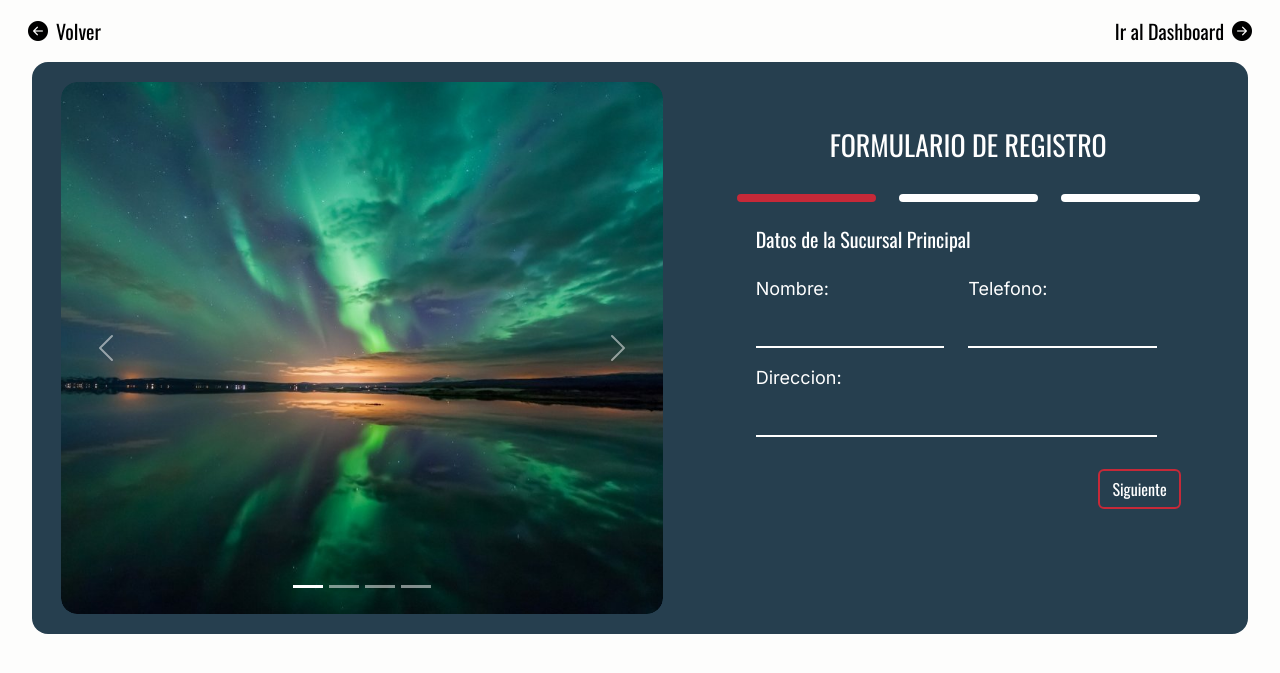
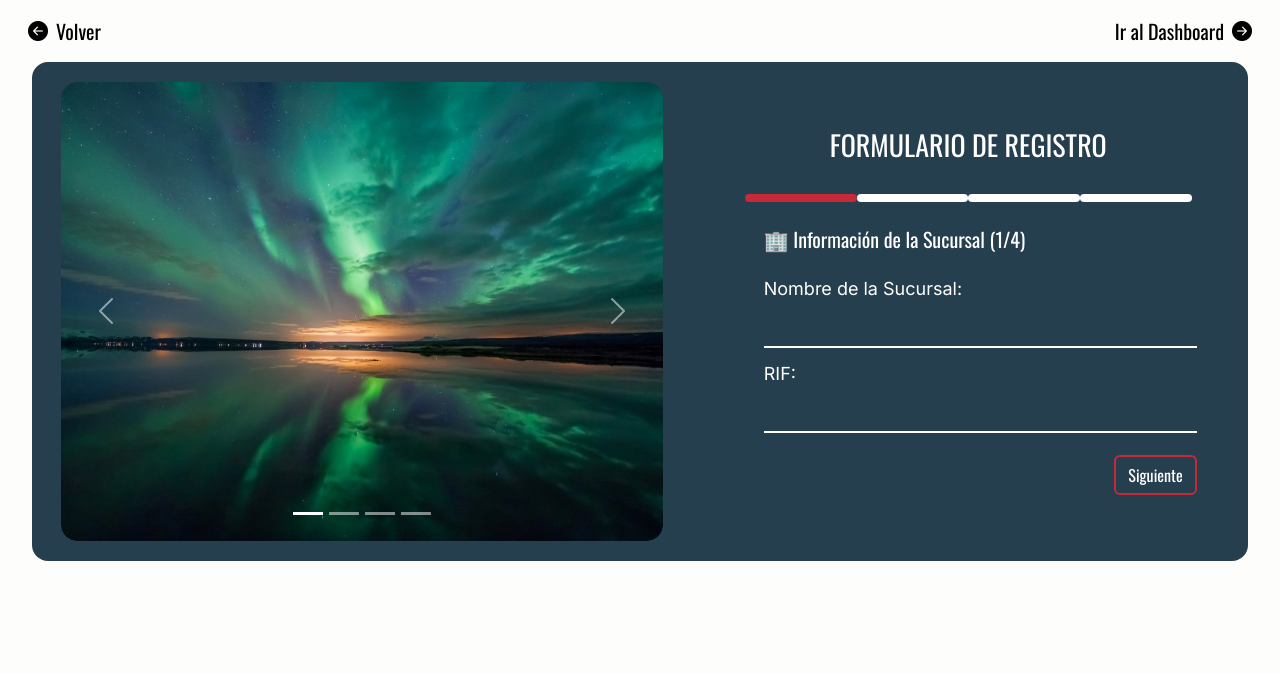
Before and after one commit to Rafa-x64/QuickStock---Inventory-Sales-Management-System-for-Shoe-Stores, a PHP site: page /DEV/registro-usuario in a window 1280 px wide. Shown: the top 673 px of the page. Run offline with PHP 8.4, Linux system fonts and the light colour scheme.

Commit message:
formulario de registro arreglado y adaptado a MER nuevo

```diff
--- a/src/view/css/registro-usuario.css
+++ b/src/view/css/registro-usuario.css
@@ -42,26 +42,44 @@
 
 #multiStepForm {
     background: transparent;
-    padding: 30px;
-    border-radius: 10px;
-    max-width: 500px;
-    width: 100%;
-    overflow: hidden;
+        padding: 30px;
+        border-radius: 10px;
+        max-width: 500px;
+        width: 100%;
+        overflow: hidden;
+        /* 🔥 AJUSTADO: Se reduce de 420px a 360px para compactar el espacio. */
+        min-height: 360px;
 }
 
+/* Opcional, pero recomendado: Asegurar que el contenedor de pasos no tenga un margen negativo innecesario
+   Si el margen negativo que tienes (-30px 0) es para compensar un padding, este ajuste es clave. */
 .form-steps-container {
     display: flex;
     transition: transform 0.5s ease-in-out;
-    width: 300%;
-    margin: -30px 0;
+    width: 400%;
+    /* Cambié de 300% a 400% ya que ahora son 4 pasos */
+    margin: 0;
+    /* 🔥 RECOMENDADO: Eliminar el margen negativo si causa problemas. */
 }
 
 .form-step {
-    min-width: 33.3333%;
+    min-width: 25%;
+    /* 🔥 CAMBIAR a 25% para 4 pasos */
     box-sizing: border-box;
     padding: 30px;
     padding-top: 0;
     padding-bottom: 0;
+}
+
+.form-step .row .mb-3 {
+    margin-bottom: 12px !important;
+    /* Valor reducido de Bootstrap (ej: 1rem/16px a 12px) */
+}
+
+/* Opcional: Ajustar el margen de los botones si el espacio sigue siendo mucho */
+.navigation-buttons {
+    padding-top: 10px !important;
+    /* Reducir el padding superior si es necesario */
 }
 
 .progress-bar-custom {
@@ -109,3 +127,36 @@
     box-shadow: none;
     color: inherit;
 }
+
+.registro-usuario-right textarea.registro-usuario-custom-input {
+    /* Deshabilitar la capacidad del usuario de redimensionar el textarea */
+    resize: none;
+    /* Asegurar que también tenga el mismo estilo de borde que los inputs */
+    border-bottom: 2px solid var(--font-color-light);
+    border-radius: 0px;
+}
+
+/* 🔥 NUEVO: Aplicar el estilo de enfoque también al textarea */
+.registro-usuario-right textarea.registro-usuario-custom-input:focus {
+    background-color: rgba(69, 109, 134, 0.5);
+    border: none;
+    border-radius: 0.5rem;
+    outline: none;
+    box-shadow: none;
+    color: inherit;
+}
+
+.validation-tooltip .tooltip-inner {
+    background-color: var(--red-Quick, #dc3545);
+    /* Usar el color rojo de Bootstrap o tu variable */
+    color: var(--font-color-light, #fff);
+    font-weight: bold;
+    font-size: 0.85rem;
+    padding: 0.5rem 0.75rem;
+}
+
+/* Cambiar el color del triángulo (arrow) para que coincida con el fondo */
+.validation-tooltip.bs-tooltip-bottom .tooltip-arrow::before,
+.validation-tooltip.bs-tooltip-auto[data-popper-placement^="bottom"] .tooltip-arrow::before {
+    border-bottom-color: var(--red-Quick, #dc3545);
+}
--- a/src/view/html/registro-usuario-view.php
+++ b/src/view/html/registro-usuario-view.php
@@ -1,5 +1,6 @@
 <div class="container-fluid px-0 px-md-3">
     <div class="row p-1 p-md-3 mx-1 mx-md-3 d-flex flex-row justify-content-around registro-usuario">
+
         <div class="col-6 d-none d-md-block p-0">
             <div class="registro-usuario-left">
                 <div id="miCarouselCrossfade" class="carousel slide carousel-fade" data-bs-ride="carousel">
@@ -34,98 +35,114 @@
                 </div>
             </div>
         </div>
-        <div class="col-12 col-md-5 px-2 pt-5 d-flex flex-column justify-content-center align-items-center registro-usuario-right">
+
+        <div class="col-12 col-md-5 px-sm-3 pt-5 d-flex flex-column justify-content-center align-items-center registro-usuario-right">
             <div class="row w-100">
                 <div class="col-12 p-0 m-0 d-flex flex-column justify-content-center align-items-center">
                     <h3 class="Quick-title text-uppercase">Formulario de Registro</h3>
                 </div>
                 <div class="col-12 p-0 px-md-2">
                     <div id="multiStepForm" class="p-0 pb-5 w-100">
+
                         <div class="progress-bar-custom mt-4">
                             <div class="progress-step-custom active" id="stepIndicator1"></div>
                             <div class="progress-step-custom" id="stepIndicator2"></div>
                             <div class="progress-step-custom" id="stepIndicator3"></div>
+                            <div class="progress-step-custom" id="stepIndicator4"></div>
                         </div>
+
                         <form action="" method="POST">
                             <div class="form-steps-container mt-2">
-                                <div class="form-step px-1 px-md-1 px-lg-4 w-100" id="step1">
-                                    <h5 class="mt-0 mb-4 Quick-title">Datos de la Sucursal Principal</h5>
+
+                                <div class="form-step px-3 px-md-1 px-lg-4 w-100" id="step1">
+                                    <h5 class="mt-0 mb-4 Quick-title">🏢 Información de la Sucursal (1/4)</h5>
                                     <div class="row w-100">
-                                        <div class="col-12 col-md-12 col-lg-6 mb-3">
-                                            <label for="sucursal_nombre" class="form-label">Nombre:</label>
-                                            <input type="text" class="form-control registro-usuario-custom-input" id="sucursal_nombre" name="sucursal_nombre" required>
-                                        </div>
-                                        <div class="col-12 col-md-12 col-lg-6 mb-3">
-                                            <label for="sucursal_telefono" class="form-label">Telefono:</label>
-                                            <input type="tel" class="form-control registro-usuario-custom-input" id="sucursal_telefono" name="sucursal_telefono" required>
+                                        <div class="col-12 mb-3">
+                                            <label for="sucursal_nombre" class="form-label">Nombre de la Sucursal:</label>
+                                            <input type="text" class="form-control registro-usuario-custom-input" id="sucursal_nombre" name="sucursal_nombre" maxlength="255" required>
                                         </div>
                                         <div class="col-12 mb-3">
-                                            <label for="sucursal_direccion" class="form-label">Direccion:</label>
-                                            <input type="text" class="form-control registro-usuario-custom-input" id="sucursal_direccion" name="sucursal_direccion" required>
+                                            <label for="sucursal_rif" class="form-label">RIF:</label>
+                                            <input type="text" class="form-control registro-usuario-custom-input" id="sucursal_rif" name="sucursal_rif" maxlength="20" required>
                                         </div>
                                     </div>
-                                    <div class="d-grid gap-2 d-md-flex justify-content-md-end pt-3">
-                                        <button type="button" class="btn Quick-title Quick-red-btn" onclick="nextStep()">Siguiente</button>
+                                </div>
+
+                                <div class="form-step px-3 px-md-1 px-lg-4" id="step2">
+                                    <h5 class="mt-0 mb-4 Quick-title">🏢 Información de la Sucursal (2/4)</h5>
+                                    <div class="row w-100">
+                                        <div class="col-12 mb-3">
+                                            <label for="sucursal_telefono" class="form-label">Teléfono (Sucursal):</label>
+                                            <input type="tel" class="form-control registro-usuario-custom-input" id="sucursal_telefono" name="sucursal_telefono" maxlength="20" required>
+                                        </div>
+                                        <div class="col-12 mb-3">
+                                            <label for="sucursal_direccion" class="form-label">Dirección:</label>
+                                            <textarea class="form-control registro-usuario-custom-input" id="sucursal_direccion" name="sucursal_direccion" maxlength="255" rows="3" required></textarea>
+                                        </div>
                                     </div>
                                 </div>
-                                <div class="form-step px-1 px-md-1 px-lg-4" id="step2">
-                                    <h5 class="mt-0 mb-4 Quick-title">Datos de Usuario</h5>
+
+                                <div class="form-step px-3 px-md-1 px-lg-4" id="step3">
+                                    <h5 class="mt-0 mb-4 Quick-title">👤 Información del Gerente (3/4)</h5>
+
+                                    <div class="row w-100">
+                                        <div class="col-12 col-md-6 mb-3">
+                                            <label for="gerente_cedula" class="form-label">Cédula:</label>
+                                            <input type="text" class="form-control registro-usuario-custom-input" id="gerente_cedula" name="gerente_cedula" maxlength="20" required>
+                                        </div>
+                                        <div class="col-12 col-md-6 mb-3">
+                                            <label for="gerente_telefono" class="form-label">Teléfono (Personal):</label>
+                                            <input type="tel" class="form-control registro-usuario-custom-input" id="gerente_telefono" name="gerente_telefono" maxlength="20" required>
+                                        </div>
+                                    </div>
+
                                     <div class="row w-100">
                                         <div class="col-12 mb-3">
-                                            <label for="usuario_nombre" class="form-label">Nombre de usuario:</label>
-                                            <input type="text" class="form-control registro-usuario-custom-input" id="usuario_nombre" name="usuario_nombre" required>
+                                            <label for="gerente_nombre" class="form-label">Nombre (Gerente):</label>
+                                            <input type="text" class="form-control registro-usuario-custom-input" id="gerente_nombre" name="gerente_nombre" maxlength="100" required>
                                         </div>
                                         <div class="col-12 mb-3">
-                                            <label for="usuario_contraseña" class="form-label">Contraseña:</label>
-                                            <input type="password" class="form-control registro-usuario-custom-input" id="usuario_contraseña" name="usuario_contraseña" required>
-                                        </div>
-                                        <div class="col-6 mb-3">
-                                            <label for="usuario_rol" class="form-label">Rol:</label>
-                                            <select name="usuario_rol" id="usuario_rol" class="form-select registro-usuario-custom-input">
-                                                <option value="activo">traerlo desde la bd con js</option>
-                                            </select>
-                                        </div>
-                                        <div class="col-6 mb-3">
-                                            <label for="usuario_estado" class="form-label">Estado:</label>
-                                            <input type="text" class="form-control registro-usuario-custom-input" id="usuario_estado" name="usuario_estado" value="activo" readonly required>
+                                            <label for="gerente_apellido" class="form-label">Apellido (Gerente):</label>
+                                            <input type="text" class="form-control registro-usuario-custom-input" id="gerente_apellido" name="gerente_apellido" maxlength="100" required>
                                         </div>
                                     </div>
-                                    <div class="d-grid gap-2 d-md-flex justify-content-md-end pt-3">
-                                        <button type="button" class="btn Quick-title Quick-blue-btn me-md-2" onclick="prevStep()">Anterior</button>
-                                        <button type="button" class="btn Quick-title Quick-red-btn" onclick="nextStep()">Siguiente</button>
+                                </div>
+
+                                <div class="form-step px-3 px-md-1 px-lg-4" id="step4">
+                                    <h5 class="mt-0 mb-4 Quick-title">🔑 Información de la Cuenta (4/4)</h5>
+                                    <div class="row w-100">
+                                        <div class="col-12 mb-3">
+                                            <label for="gerente_email" class="form-label">Email (Cuenta de acceso):</label>
+                                            <input type="email" class="form-control registro-usuario-custom-input" id="gerente_email" name="gerente_email" maxlength="50" required>
+                                        </div>
+                                        <div class="col-12 mb-3">
+                                            <label for="gerente_contraseña" class="form-label">Contraseña:</label>
+                                            <input type="password" class="form-control registro-usuario-custom-input" id="gerente_contraseña" name="gerente_contraseña" maxlength="100" required>
+                                        </div>
+                                        <input type="hidden" name="id_rol" value="2">
                                     </div>
                                 </div>
-                                <div class="form-step px-1 px-md-1 px-lg-4" id="step3">
-                                    <div class="row w-100">
-                                        <h5 class="mt-0 mb-4 Quick-title">Datos Personales</h5>
-                                        <div class="col-12 mb-3">
-                                            <label for="empleado_nombre" class="form-label">Nombre Completo:</label>
-                                            <input type="text" class="form-control registro-usuario-custom-input" id="empleado_nombre" name="empleado_nombre" required>
-                                        </div>
-                                        <div class="col-12 mb-3">
-                                            <label for="empleado_cargo" class="form-label">Cargo:</label>
-                                            <input type="text" class="form-control registro-usuario-custom-input" id="empleado_cargo" name="empleado_cargo" required>
-                                        </div>
-                                        <div class="col-6 mb-3">
-                                            <label for="empleado_sucursal" class="form-label">Sucursal:</label>
-                                            <input type="text" class="form-control registro-usuario-custom-input" id="empleado_sucursal" name="empleado_sucursal" readonly required>
-                                        </div>
-                                        <div class="col-6 mb-3">
-                                            <label for="empleado_usuario" class="form-label">Usuario:</label>
-                                            <input type="text" class="form-control registro-usuario-custom-input" id="empleado_usuario" name="empleado_usuario" readonly required>
-                                        </div>
-                                    </div>
-                                    <div class="d-grid gap-2 d-md-flex justify-content-md-end pt-3">
-                                        <button type="button" class="btn Quick-title Quick-blue-btn me-md-2" onclick="prevStep()">Anterior</button>
-                                        <button type="submit" class="btn Quick-title Quick-red-btn">Terminar registro</button>
-                                    </div>
-                                </div>
+
                             </div>
+
+                            <div class="navigation-buttons d-flex justify-content-end gap-2 pt-3">
+                                <button type="button" class="btn Quick-title Quick-blue-btn" id="prevButton" onclick="prevStep()">
+                                    <i class="fas fa-arrow-left"></i> Anterior
+                                </button>
+                                <button type="button" class="btn Quick-title Quick-red-btn" id="nextButton" onclick="nextStep()">
+                                    Siguiente <i class="fas fa-arrow-right"></i>
+                                </button>
+                                <button type="submit" class="btn Quick-title Quick-red-btn" id="submitButton">
+                                    Terminar registro
+                                </button>
+                            </div>
+
                         </form>
                     </div>
                 </div>
             </div>
         </div>
+
     </div>
 </div>
 
--- a/src/view/plantilla.php
+++ b/src/view/plantilla.php
@@ -12,6 +12,11 @@ $dashboard_gerente = [
     "inventario-gestionar-categorias-view.php",
     "inventario-ajustes-manuales-stock-view.php",
     "inventario-stock-bajo-view.php",
+
+    //SUCURSALES
+    "sucursales-añadir-view.php",
+    "sucursales-detalle-view.php",
+    "sucursales-listado-view.php",
 
     // 3. COMPRAS
     "listado-compras-view.php",          // Si este es diferente a "compras-historial"
```
Also changed, not shown: src/assets/elements/menu-lateral-gerente.php (+29 -0 lines), src/view/html/dashboard-gerente-view.php (+64 -0 lines), src/view/html/sucursales-añadir-view.php (added, +9 -0 lines), src/view/html/sucursales-detalle-view.php (added, +9 -0 lines), src/view/html/sucursales-listado-view.php (added, +9 -0 lines), src/view/js/registro-usuario.js (+219 -73 lines).
